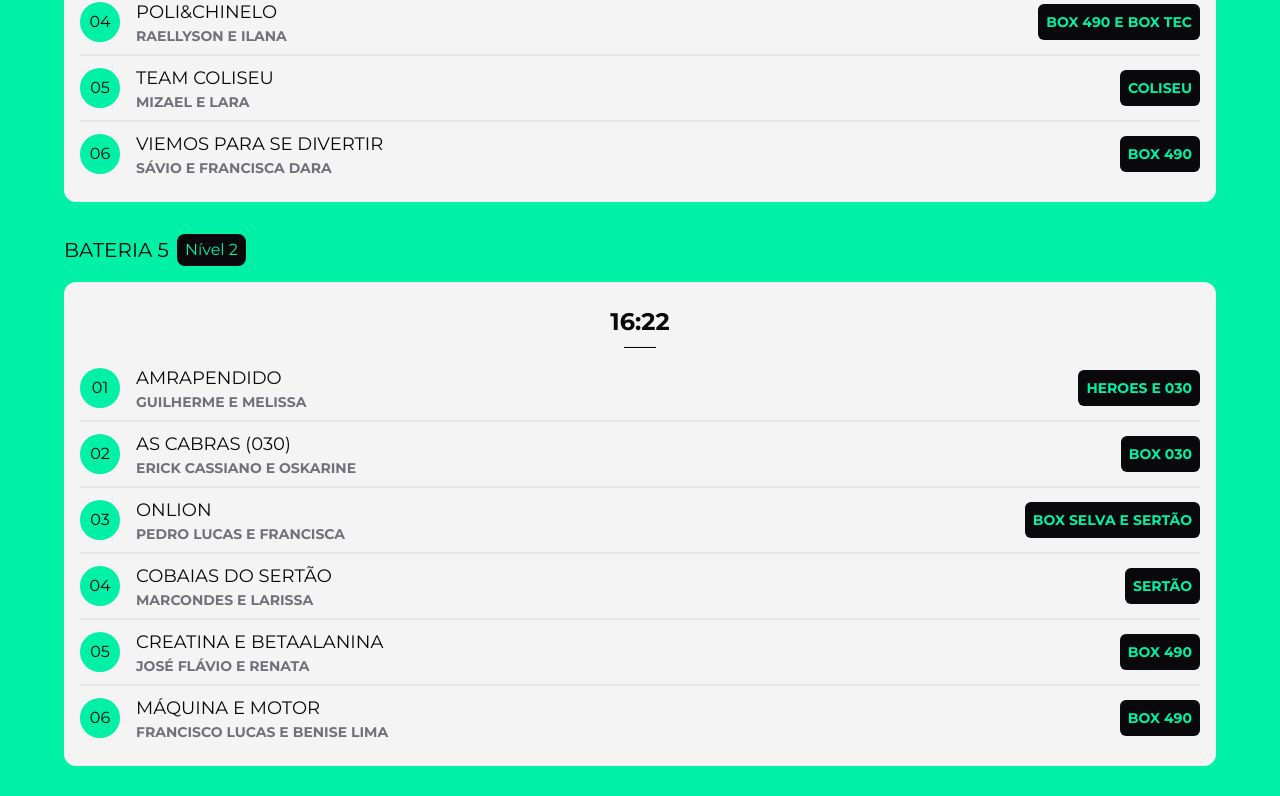
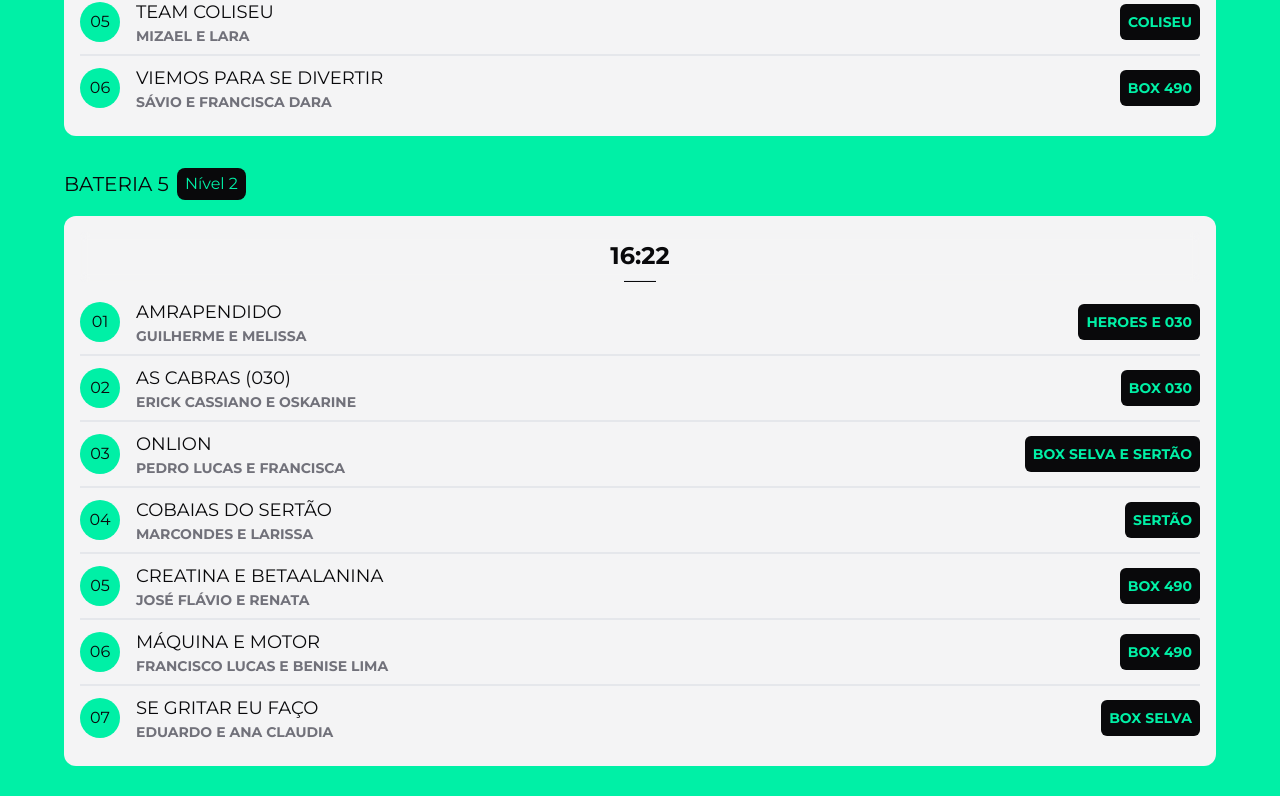
Before and after one commit to Rellyso/loverschallenge, a Next.js app: page /baterias in a window 1280 px wide. Shown: the part 3098-3894 px from the top of the page. Built offline with nearby package versions, Linux system fonts and the light colour scheme.

Commit message:
updating batteries

```diff
--- a/src/app/baterias/data/batteries.ts
+++ b/src/app/baterias/data/batteries.ts
@@ -104,22 +104,13 @@ const teams = [
     lane: 4,
   },
   {
-    id: 11,
-    name: 'Se gritar eu faço',
-    athletes: ['Eduardo', 'Mariana'],
-    box: 'Box Selva',
-    level: 1,
-    battery: 2,
-    lane: 5,
-  },
-  {
     id: 12,
     name: 'A Bela e a Fera',
     athletes: ['Guilherme', 'Ingrid'],
     box: 'Box TEC',
     level: 1,
     battery: 2,
-    lane: 6,
+    lane: 5,
   },
   // Bateria 3 - Nível 1
   {
@@ -285,6 +276,15 @@ const teams = [
     level: 2,
     battery: 5,
     lane: 6,
+  },
+  {
+    id: 11,
+    name: 'Se gritar eu faço',
+    athletes: ['Eduardo', 'Ana Claudia'],
+    box: 'Box Selva',
+    level: 2,
+    battery: 5,
+    lane: 7,
   },
   // Bateria 6 - Nível 2
   {
```
